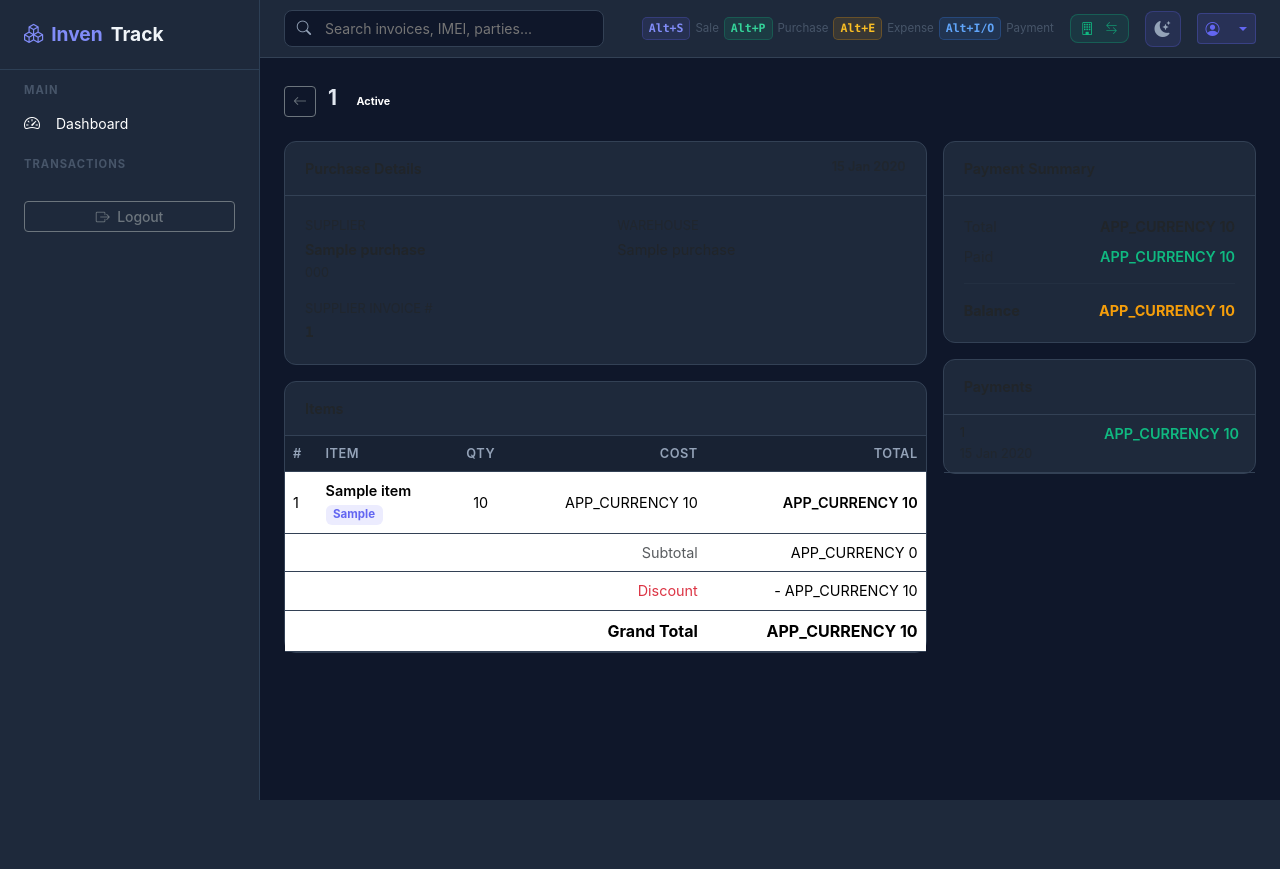
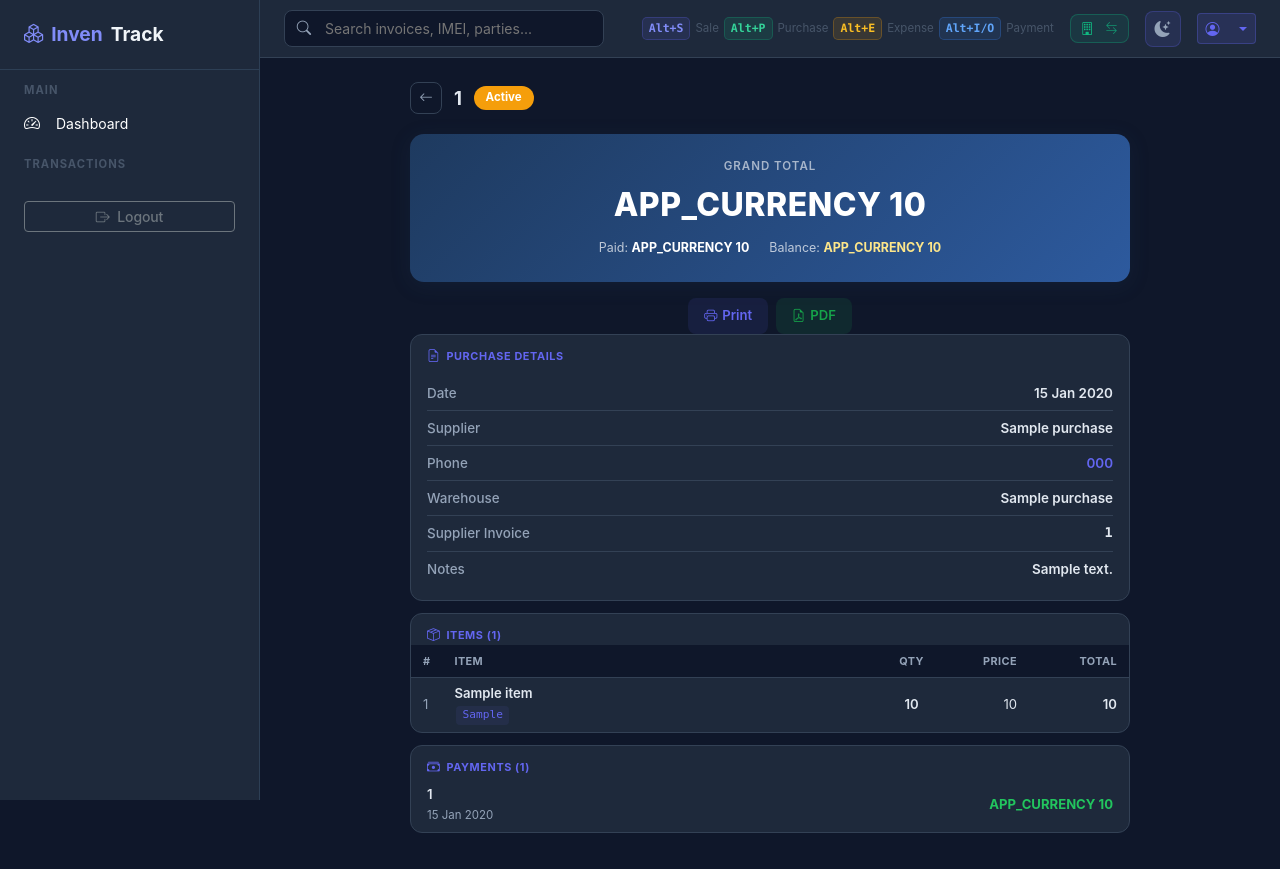
Before and after one commit to jimohammad/inventrackpro, a PHP site: template app/views/purchases/view.php in a window 1280 px wide. Before the commit the page ends 800 px from the top, so only its background shows below. Run offline with PHP 8.4, Linux system fonts and the light colour scheme; the template is opened without the code that fills it: most values are stand-ins (such as "Sample title", 1, 10 or a date in 2020); data that the repository does not hold is empty; some libraries are stand-ins or nearby versions.

Commit message:
Auto-save: 2026-04-11 01:51

```diff
--- a/app/views/purchases/view.php
+++ b/app/views/purchases/view.php
@@ -1,92 +1,178 @@
-<!-- Purchase View -->
-<div class="d-flex justify-content-between align-items-center mb-4">
-    <div>
-        <a href="?page=purchases" class="btn btn-sm btn-outline-secondary me-2"><i class="bi bi-arrow-left"></i></a>
-        <span class="page-title"><?= $purchase['invoice_no'] ?></span>
-        <span class="badge ms-2 badge-<?= $purchase['status'] ?> px-2" style="border-radius:6px;"><?= ucfirst($purchase['status']) ?></span>
+<?php
+$curr = APP_CURRENCY;
+$dp = DECIMAL_PLACES;
+$isPaid = $purchase['balance'] < 0.01;
+$statusColor = $isPaid ? '#22c55e' : '#f59e0b';
+$statusLabel = ucfirst($purchase['status']);
+?>
+<style>
+.pv-page { max-width:720px;margin:0 auto; }
+.pv-head { display:flex;align-items:center;gap:12px;margin-bottom:20px; }
+.pv-head a { width:32px;height:32px;border-radius:8px;border:1.5px solid var(--border-color);display:flex;align-items:center;justify-content:center;color:var(--text-muted);text-decoration:none;font-size:.85rem; }
+.pv-head a:hover { border-color:var(--primary);color:var(--primary); }
+.pv-head h1 { font-size:1.15rem;font-weight:700;margin:0; }
+.pv-badge { padding:3px 12px;border-radius:20px;font-size:.72rem;font-weight:700;color:#fff; }
+
+/* Amount card */
+.pv-amount-card {
+    background:linear-gradient(135deg,#1e3a5f,#2d5a9e);
+    border-radius:14px;padding:24px;text-align:center;margin-bottom:16px;
+    box-shadow:0 4px 20px rgba(30,58,95,.2);
+}
+.pv-amount-label { font-size:.72rem;color:rgba(255,255,255,.6);text-transform:uppercase;letter-spacing:1px;font-weight:600; }
+.pv-amount-value { font-size:2rem;font-weight:800;color:#fff;margin:6px 0;letter-spacing:.5px; }
+.pv-amount-meta { display:flex;justify-content:center;gap:20px;margin-top:10px; }
+.pv-amount-meta span { font-size:.78rem;color:rgba(255,255,255,.7); }
+.pv-amount-meta strong { color:#fff; }
+
+/* Detail card */
+.pv-card { background:var(--bg-card);border:1px solid var(--border-color);border-radius:12px;margin-bottom:12px;overflow:hidden; }
+.pv-card-head { font-size:.68rem;font-weight:700;color:var(--primary);text-transform:uppercase;letter-spacing:.6px;padding:12px 16px 0;display:flex;align-items:center;gap:6px; }
+.pv-card-head i { font-size:.8rem; }
+
+/* Detail rows */
+.pv-rows { padding:10px 16px 14px; }
+.pv-row { display:flex;justify-content:space-between;align-items:center;padding:7px 0;border-bottom:1px solid var(--border-color);font-size:.84rem; }
+.pv-row:last-child { border-bottom:none; }
+.pv-row-label { color:var(--text-muted);font-weight:500; }
+.pv-row-value { font-weight:600;color:var(--text-main);text-align:right; }
+.pv-row-value a { color:var(--primary);text-decoration:none; }
+
+/* Items table */
+.pv-tbl { width:100%;border-collapse:collapse;font-size:.82rem; }
+.pv-tbl th { padding:8px 12px;font-size:.68rem;font-weight:700;text-transform:uppercase;letter-spacing:.4px;color:var(--text-muted);background:var(--bg-main);border-bottom:1.5px solid var(--border-color); }
+.pv-tbl td { padding:6px 12px;border-bottom:1px solid var(--border-color);vertical-align:middle; }
+.pv-tbl tr:last-child td { border-bottom:none; }
+.pv-tbl .item-name { font-weight:600;color:var(--text-main); }
+.pv-tbl .imei-tag { display:inline-block;background:rgba(99,102,241,.08);color:var(--primary);font-size:.7rem;padding:1px 6px;border-radius:4px;margin:1px 2px;font-family:monospace; }
+
+/* Payment list */
+.pv-pay-item { display:flex;justify-content:space-between;align-items:center;padding:8px 16px;border-bottom:1px solid var(--border-color);font-size:.82rem; }
+.pv-pay-item:last-child { border-bottom:none; }
+.pv-empty { text-align:center;padding:16px;color:var(--text-muted);font-size:.82rem; }
+
+/* Actions */
+.pv-actions { display:flex;gap:8px;justify-content:center;margin-top:4px; }
+.pv-btn { padding:8px 16px;border-radius:8px;font-size:.82rem;font-weight:600;text-decoration:none;display:flex;align-items:center;gap:5px;cursor:pointer;border:none; }
+.pv-btn-print { background:rgba(99,102,241,.1);color:var(--primary); }
+.pv-btn-print:hover { background:rgba(99,102,241,.18); }
+.pv-btn-pdf { background:rgba(34,197,94,.1);color:#16a34a; }
+.pv-btn-pdf:hover { background:rgba(34,197,94,.18); }
+</style>
+
+<div class="pv-page">
+    <!-- Header -->
+    <div class="pv-head">
+        <a href="?page=purchases"><i class="bi bi-arrow-left"></i></a>
+        <h1><?= $purchase['invoice_no'] ?></h1>
+        <span class="pv-badge" style="background:<?= $statusColor ?>;"><?= $statusLabel ?></span>
+    </div>
+
+    <!-- Amount Card -->
+    <div class="pv-amount-card">
+        <div class="pv-amount-label">Grand Total</div>
+        <div class="pv-amount-value"><?= $curr ?> <?= number_format($purchase['grand_total'], $dp) ?></div>
+        <div class="pv-amount-meta">
+            <span>Paid: <strong><?= $curr ?> <?= number_format($purchase['paid_amount'], $dp) ?></strong></span>
+            <span>Balance: <strong style="color:<?= $isPaid ? '#86efac' : '#fde68a' ?>;"><?= $curr ?> <?= number_format($purchase['balance'], $dp) ?></strong></span>
         </div>
     </div>
 
-<div class="row g-3">
-    <div class="col-md-8">
-        <div class="card mb-3">
-            <div class="card-header d-flex justify-content-between">
-                <span>Purchase Details</span>
-                <small class="text-muted"><?= date('d M Y', strtotime($purchase['date'])) ?></small>
+    <!-- Actions -->
+    <div class="pv-actions">
+        <a href="?page=purchases&action=print&id=<?= $purchase['id'] ?>" class="pv-btn pv-btn-print" target="_blank">
+            <i class="bi bi-printer"></i> Print
+        </a>
+        <a href="?page=purchases&action=print&id=<?= $purchase['id'] ?>&autopdf=1" class="pv-btn pv-btn-pdf" target="_blank">
+            <i class="bi bi-file-earmark-pdf"></i> PDF
+        </a>
     </div>
-            <div class="card-body">
-                <div class="row">
-                    <div class="col-md-6"><p class="text-muted mb-1" style="font-size:0.8rem;">SUPPLIER</p><p class="fw-semibold mb-0"><?= htmlspecialchars($purchase['party_name']) ?></p><?php if ($purchase['party_phone']): ?><small class="text-muted"><?= htmlspecialchars($purchase['party_phone']) ?></small><?php endif; ?></div>
-                    <div class="col-md-6"><p class="text-muted mb-1" style="font-size:0.8rem;">WAREHOUSE</p><p><?= htmlspecialchars($purchase['warehouse_name'] ?? '—') ?></p></div>
+
+    <!-- Purchase Details -->
+    <div class="pv-card">
+        <div class="pv-card-head"><i class="bi bi-file-earmark-text"></i> Purchase Details</div>
+        <div class="pv-rows">
+            <div class="pv-row">
+                <span class="pv-row-label">Date</span>
+                <span class="pv-row-value"><?= date('d M Y', strtotime($purchase['date'])) ?></span>
+            </div>
+            <div class="pv-row">
+                <span class="pv-row-label">Supplier</span>
+                <span class="pv-row-value"><?= htmlspecialchars($purchase['party_name']) ?></span>
+            </div>
+            <?php if (!empty($purchase['party_phone'])): ?>
+            <div class="pv-row">
+                <span class="pv-row-label">Phone</span>
+                <span class="pv-row-value"><a href="tel:<?= htmlspecialchars($purchase['party_phone']) ?>"><?= htmlspecialchars($purchase['party_phone']) ?></a></span>
+            </div>
+            <?php endif; ?>
+            <div class="pv-row">
+                <span class="pv-row-label">Warehouse</span>
+                <span class="pv-row-value"><?= htmlspecialchars($purchase['warehouse_name'] ?? '—') ?></span>
+            </div>
             <?php if (!empty($purchase['supplier_invoice_no'])): ?>
-                    <div class="col-md-6 mt-3">
-                        <p class="text-muted mb-1" style="font-size:0.8rem;">SUPPLIER INVOICE #</p>
-                        <p class="fw-semibold mb-0" style="font-family:monospace;letter-spacing:0.5px;"><?= htmlspecialchars($purchase['supplier_invoice_no']) ?></p>
+            <div class="pv-row">
+                <span class="pv-row-label">Supplier Invoice</span>
+                <span class="pv-row-value" style="font-family:monospace;letter-spacing:.5px;"><?= htmlspecialchars($purchase['supplier_invoice_no']) ?></span>
+            </div>
+            <?php endif; ?>
+            <?php if (!empty($purchase['notes'])): ?>
+            <div class="pv-row">
+                <span class="pv-row-label">Notes</span>
+                <span class="pv-row-value" style="max-width:60%;text-align:right;"><?= htmlspecialchars($purchase['notes']) ?></span>
             </div>
             <?php endif; ?>
         </div>
     </div>
-        </div>
 
-        <div class="card">
-            <div class="card-header">Items</div>
-            <div class="card-body p-0">
-                <table class="table mb-0">
-                    <thead><tr><th>#</th><th>Item</th><th class="text-center">Qty</th><th class="text-end">Cost</th><th class="text-end">Total</th></tr></thead>
+    <!-- Items -->
+    <div class="pv-card">
+        <div class="pv-card-head"><i class="bi bi-box-seam"></i> Items (<?= count($purchase['items']) ?>)</div>
+        <table class="pv-tbl">
+            <thead>
+                <tr>
+                    <th style="width:30px;">#</th>
+                    <th>Item</th>
+                    <th style="text-align:center;width:55px;">Qty</th>
+                    <th style="text-align:right;width:90px;">Price</th>
+                    <th style="text-align:right;width:100px;">Total</th>
+                </tr>
+            </thead>
             <tbody>
                 <?php foreach ($purchase['items'] as $i => $item): ?>
                 <tr>
-                            <td><?= $i+1 ?></td>
+                    <td style="color:var(--text-muted);"><?= $i + 1 ?></td>
                     <td>
-                                <span class="fw-semibold"><?= htmlspecialchars($item['item_name']) ?></span>
-                                <?php if ($item['imei_list']): ?>
+                        <span class="item-name"><?= htmlspecialchars($item['item_name']) ?></span>
+                        <?php if (!empty($item['imei_list'])): ?>
                         <br>
                         <?php foreach (explode('||', $item['imei_list']) as $imei): ?>
-                                <span class="badge" style="background:rgba(99,102,241,0.12);color:var(--primary);font-size:0.72rem;"><?= trim($imei) ?></span>
+                        <span class="imei-tag"><?= trim($imei) ?></span>
                         <?php endforeach; ?>
                         <?php endif; ?>
                     </td>
-                            <td class="text-center"><?= $item['quantity'] ?></td>
-                            <td class="text-end"><?= APP_CURRENCY ?> <?= number_format($item['unit_price'], DECIMAL_PLACES) ?></td>
-                            <td class="text-end fw-semibold"><?= APP_CURRENCY ?> <?= number_format($item['total'], DECIMAL_PLACES) ?></td>
+                    <td style="text-align:center;font-weight:600;"><?= $item['quantity'] ?></td>
+                    <td style="text-align:right;"><?= number_format($item['unit_price'], $dp) ?></td>
+                    <td style="text-align:right;font-weight:600;"><?= number_format($item['total'], $dp) ?></td>
                 </tr>
                 <?php endforeach; ?>
             </tbody>
-                    <tfoot>
-                        <tr><td colspan="4" class="text-end text-muted">Subtotal</td><td class="text-end"><?= APP_CURRENCY ?> <?= number_format($purchase['subtotal'], DECIMAL_PLACES) ?></td></tr>
-                        <?php if ($purchase['discount'] > 0): ?><tr><td colspan="4" class="text-end text-danger">Discount</td><td class="text-end">- <?= APP_CURRENCY ?> <?= number_format($purchase['discount'], DECIMAL_PLACES) ?></td></tr><?php endif; ?>
-                        <tr><td colspan="4" class="text-end fw-bold" style="font-size:1rem;">Grand Total</td><td class="text-end fw-bold" style="font-size:1rem;"><?= APP_CURRENCY ?> <?= number_format($purchase['grand_total'], DECIMAL_PLACES) ?></td></tr>
-                    </tfoot>
         </table>
     </div>
+
+    <!-- Payments -->
+    <?php if (!empty($purchase['payments'])): ?>
+    <div class="pv-card">
+        <div class="pv-card-head"><i class="bi bi-cash-stack"></i> Payments (<?= count($purchase['payments']) ?>)</div>
+        <?php foreach ($purchase['payments'] as $pay): ?>
+        <div class="pv-pay-item">
+            <div>
+                <span style="font-weight:600;"><?= $pay['payment_no'] ?></span>
+                <br><small style="color:var(--text-muted);"><?= date('d M Y', strtotime($pay['date'])) ?></small>
             </div>
-    </div>
-
-    <div class="col-md-4">
-        <div class="card mb-3">
-            <div class="card-header">Payment Summary</div>
-            <div class="card-body">
-                <div class="d-flex justify-content-between mb-2"><span class="text-muted">Total</span><span class="fw-semibold"><?= APP_CURRENCY ?> <?= number_format($purchase['grand_total'], DECIMAL_PLACES) ?></span></div>
-                <div class="d-flex justify-content-between mb-2"><span class="text-muted">Paid</span><span style="color:var(--success);font-weight:600;"><?= APP_CURRENCY ?> <?= number_format($purchase['paid_amount'], DECIMAL_PLACES) ?></span></div>
-                <hr style="border-color:var(--border-color);">
-                <div class="d-flex justify-content-between"><span class="fw-bold">Balance</span><span style="font-weight:700;color:<?= $purchase['balance'] > 0 ? 'var(--warning)':'var(--success)' ?>;"><?= APP_CURRENCY ?> <?= number_format($purchase['balance'], DECIMAL_PLACES) ?></span></div>
-            </div>
-        </div>
-
-        <div class="card">
-            <div class="card-header">Payments</div>
-            <div class="card-body p-0">
-                <?php if (empty($purchase['payments'])): ?>
-                <p class="text-muted text-center py-3 mb-0">No payments recorded</p>
-                <?php else: ?>
-                <?php foreach ($purchase['payments'] as $pay): ?>
-                <div class="d-flex justify-content-between px-3 py-2" style="border-bottom:1px solid var(--border-color);">
-                    <div><p class="mb-0" style="font-size:0.82rem;"><?= $pay['payment_no'] ?></p><small class="text-muted"><?= date('d M Y', strtotime($pay['date'])) ?></small></div>
-                    <span style="color:var(--success);font-weight:600;"><?= APP_CURRENCY ?> <?= number_format($pay['amount'], DECIMAL_PLACES) ?></span>
+            <span style="font-weight:700;color:#22c55e;"><?= $curr ?> <?= number_format($pay['amount'], $dp) ?></span>
         </div>
         <?php endforeach; ?>
+    </div>
     <?php endif; ?>
 </div>
-        </div>
-    </div>
-</div>
```
Lines whose indentation alone changed are shown as unchanged.
